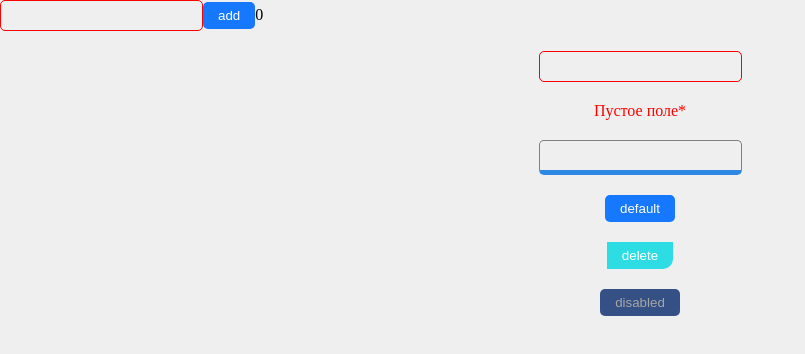
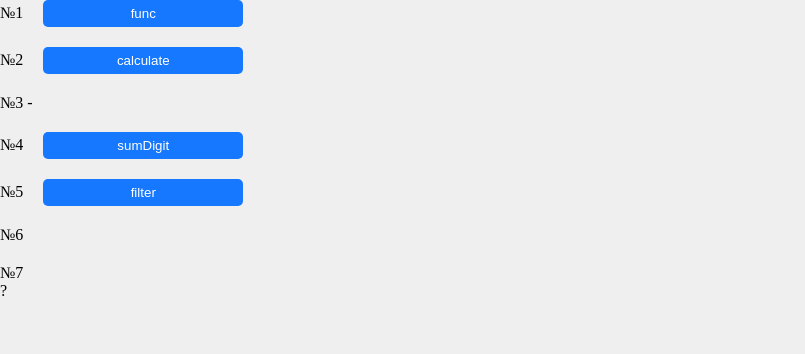
Before and after one commit to ViVarkina/HomeWorkReposit, a React (Vite) app: page / in a window 1280 px wide. Shown: the top 354 px of the page, without its empty margins (0-805 px from the left). Built offline with nearby package versions, Linux system fonts and the light colour scheme.

Commit message:
Решение задач

```diff
--- a/src/App.css
+++ b/src/App.css
@@ -3,3 +3,14 @@
     margin: 0;
     background: #efefef;
 }
+
+.container{
+    display: flex;
+    flex-direction: column;
+    gap: 20px;
+}
+
+.btnWid{
+    width: 200px;
+    margin: 0 0 0 20px;
+}
--- a/src/App.tsx
+++ b/src/App.tsx
@@ -1,12 +1,12 @@
 import './App.css'
-import Homework4 from "./homework/homework4/Homework4.tsx";
-import Homework3 from "./homework/homework3/Homework3.tsx";
+import {PrintPyramid} from "./PrintPyramid.tsx";
 
 
 function App() {
     return (<>
-        <Homework3/>
-        <Homework4/>
+        {/*<Homework3/>*/}
+        {/*<Homework4/>*/}
+        <PrintPyramid/>
     </>)
 }
 
--- /dev/null
+++ b/src/PrintPyramid.tsx
@@ -0,0 +1,84 @@
+import SuperButton from "./homework/homework4/common/c2-SuperButton/SuperButton.tsx";
+import './App.css'
+
+export const PrintPyramid = () => {
+
+    const func = (lines:number) => {
+        for (let i = 1; i <= lines; i++) {
+            console.log('#'.repeat(i));
+        }
+    }
+
+    function calculate(arr) {
+        let sum = 0
+        for (const arrElement of arr) {
+            if (arrElement % 2 != 0 && arrElement > 0) {
+                sum = sum + arrElement
+            }
+        }
+        console.log(sum)
+    }
+
+    function sumDigit(num:number) {
+        const str = num.toString()
+        const numbers = []
+        for (const key in str) {
+            numbers.push(str[key])
+        }
+        let sum = 0
+        for (const numbersKey of str) {
+            sum = sum + Number(numbersKey)
+        }
+        console.log(sum)
+    }
+
+    function filter(a:number, b:number, c:number) {
+        const arr = []
+        for (let i = a; i <= b; i++) {
+            if (i % c == 0) {
+                arr.push(i)
+            }
+        }
+        console.log(arr)
+
+    }
+
+
+    return <div className={'container'}>
+        <div>
+            <span>№1</span>
+            <SuperButton onClick={() => func(10)} className={'btnWid'}>func</SuperButton>
+        </div>
+
+        <div>
+            <span>№2</span>
+            <SuperButton onClick={() => calculate([5, 0, -5, 20, 88, 17, -32])}
+                         className={'btnWid'}>calculate</SuperButton>
+        </div>
+
+        <div>
+            <span>№3 -</span>
+        </div>
+
+        <div>
+            <span>№4</span>
+            <SuperButton onClick={() => sumDigit(9998997659929)} className={'btnWid'}>sumDigit</SuperButton>
+        </div>
+
+        <div>
+            <span>№5</span>
+            <SuperButton onClick={() => filter(5, 15, 3)} className={'btnWid'}>filter</SuperButton>
+        </div>
+
+        <div>
+            <span>№6</span>
+        </div>
+
+        <div>
+            <span>№7</span>
+            <p>?</p>
+        </div>
+
+
+    </div>
+}
--- a/src/homework/homework3/Greeting.tsx
+++ b/src/homework/homework3/Greeting.tsx
@@ -15,7 +15,7 @@ type GreetingPropsType = {
 
 // презентационная компонента (для верстальщика)
 const Greeting: React.FC<GreetingPropsType> = (
-    {name, setNameCallback, addUser,error, totalUsers, addUserCallback} // деструктуризация пропсов
+    {name, setNameCallback, addUser, error, totalUsers, addUserCallback} // деструктуризация пропсов
 ) => {
     const [value, setValue] = useState<string>('')
     const inputClass = s.error // need to fix with (?:) функция для цвета
@@ -23,13 +23,14 @@ const Greeting: React.FC<GreetingPropsType> = (
     return (
         <div>
             <SuperInputText value={name} onChange={(e) => {
-                setValue(e.target.value)
+                setValue(e.currentTarget.value)
                 setNameCallback(value)
             }} className={inputClass}/>
             <span>{error}</span>
             <SuperButton onClick={() => {
                 addUser(value)
                 addUserCallback(uuid(), value)
+                console.log(uuid(), value)
             }}>add
             </SuperButton>
             <span>{totalUsers}</span>
--- a/src/homework/homework3/Homework3.tsx
+++ b/src/homework/homework3/Homework3.tsx
@@ -18,7 +18,6 @@ function Homework3() {
         setUsers(addUser(id, name, users))
 
     }
-    console.log(users)
     return (
         <div>
             <GreetingContainer users={users} addUserCallback={addUserCallback}/>
```
